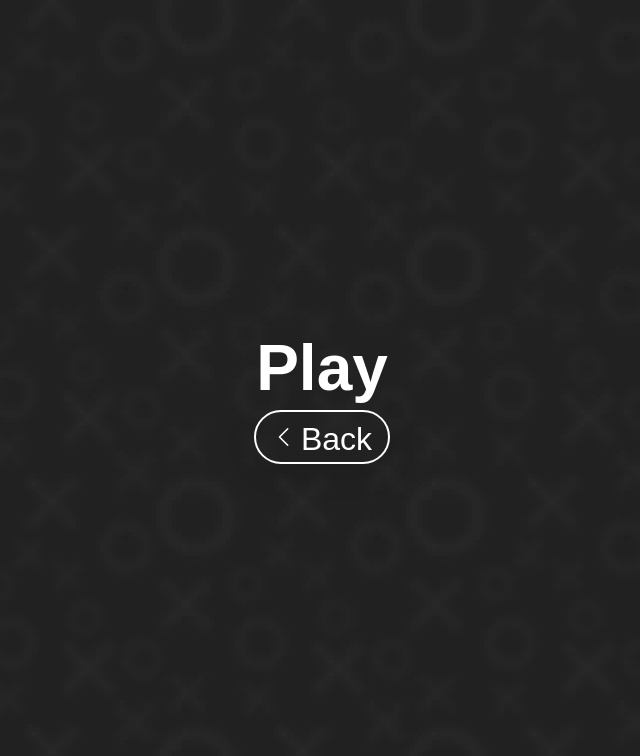
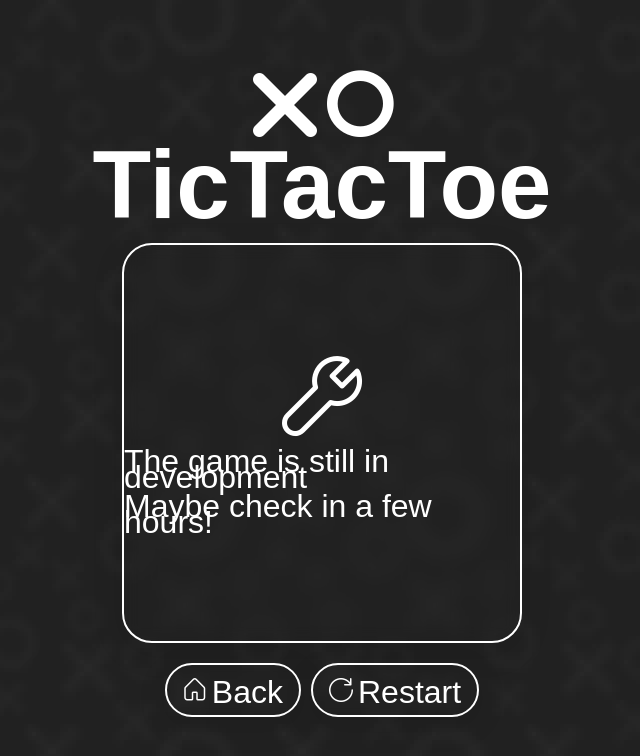
Before and after one commit to MateuszPerczak/tictactoe, a React (Create React App) app: page /play in a window 1280 px wide. Shown: the top 756 px of the page, without its empty margins (318-958 px from the left). Built offline with nearby package versions, Linux system fonts and the light colour scheme; a web font is replaced by a local one.

Commit message:
Added board Polished all animations Changed selection style

```diff
--- /dev/null
+++ b/src/Components/Board/Board.tsx
@@ -0,0 +1,40 @@
+import styled from "@emotion/styled";
+import { useSpring, animated } from "react-spring";
+import type { FC } from "react";
+import Icon from "../Icon/Icon";
+import Text from "../Text/Text";
+
+const StyledBoard = styled.div`
+  display: flex;
+  flex-direction: column;
+  align-items: center;
+  justify-content: center;
+  width: min(50vh, 90vw);
+  height: min(50vh, 90vw);
+  backdrop-filter: blur(8px);
+  box-shadow: 0 8px 32px 0 rgba(0, 0, 0, 0.1);
+  border-radius: 30px;
+  border: 2px solid #fff;
+  gap: 10px;
+`;
+
+const Board: FC = (): JSX.Element => {
+  const wrench = useSpring({
+    from: { transform: "rotate(0deg)" },
+    to: { transform: "rotate(5deg)" },
+    config: { tension: 100, mass: 4, friction: 0 },
+    delay: 600,
+  });
+
+  return (
+    <StyledBoard>
+      <animated.div style={wrench}>
+        <Icon fontSize={5}>&#xE15E;</Icon>
+      </animated.div>
+      <Text>The game is still in development</Text>
+      <Text>Maybe check in a few hours!</Text>
+    </StyledBoard>
+  );
+};
+
+export default Board;
--- a/src/Components/Button/Button.tsx
+++ b/src/Components/Button/Button.tsx
@@ -1,5 +1,5 @@
 import styled from "@emotion/styled";
-import type { RefAttributes, PropsWithChildren } from "react";
+import type { RefAttributes, PropsWithChildren, FC } from "react";
 import { Link, LinkProps } from "react-router-dom";
 
 type ButtonProps = PropsWithChildren<
@@ -24,14 +24,16 @@
   &:hover {
     background-color: #fff;
     color: #212121;
-    box-shadow: 0 8px 32px 0 rgba(0, 0, 0, 0.3);
   }
   &:active {
     transform: scale(0.95);
   }
 `;
 
-const Button = ({ children, ...rest }: ButtonProps): JSX.Element => {
+const Button: FC<ButtonProps> = ({
+  children,
+  ...rest
+}: ButtonProps): JSX.Element => {
   return <StyledButton {...rest}>{children}</StyledButton>;
 };
 
--- a/src/Components/Text/Text.tsx
+++ b/src/Components/Text/Text.tsx
@@ -11,6 +11,7 @@
   font-size: ${({ fontSize }) => {
     return fontSize ? fontSize : "2";
   }}rem;
+  text-overflow: ellipsis;
 `;
 
 export default memo(Text);
--- a/src/Global/Global.tsx
+++ b/src/Global/Global.tsx
@@ -24,6 +24,10 @@
           height: 100vh;
           background-image: url(./images/background.webp);
         }
+        ::selection {
+          background: #fff;
+          color: #212121;
+        }
         @font-face {
           font-family: "Segoe Fluent Icons";
           src: url("./fonts/Segoe Fluent Icons.ttf") format("truetype");
--- a/src/Pages/About.tsx
+++ b/src/Pages/About.tsx
@@ -12,14 +12,14 @@
     from: { opacity: 0, transform: "scale(0.9)" },
     to: { opacity: 1, transform: "scale(1)" },
     config: { tension: 200 },
-    delay: 500,
+    delay: 200,
   });
 
   const content = useSpring({
     from: { opacity: 0, transform: "scale(0.9)", height: "0%" },
     to: { opacity: 1, transform: "scale(1)", height: "50%" },
     config: { tension: 400 },
-    delay: 1000,
+    delay: 600,
   });
 
   return (
@@ -46,7 +46,9 @@
         }}
       >
         <Header fontSize={2}>Used libraries:</Header>
-        <Text fontSize={1.5}>React, Emotion, react-spring</Text>
+        <Text fontSize={1.5}>
+          React, Emotion, react-spring, react-router-dom
+        </Text>
         <Header fontSize={2}>Used icons:</Header>
         <Text fontSize={1.5}>Microsoft Fluent UI Icons</Text>
         <Header fontSize={2}>Useful links:</Header>
@@ -63,7 +65,7 @@
           <Text>Website</Text>
         </Link>
         <Button to="/">
-          <Icon>&#xE00E;</Icon>
+          <Icon>&#xE10F;</Icon>
           <Text>Back</Text>
         </Button>
       </animated.div>
--- a/src/Pages/Main.tsx
+++ b/src/Pages/Main.tsx
@@ -11,14 +11,14 @@
     from: { opacity: 0, transform: "scale(0.94)" },
     to: { opacity: 1, transform: "scale(1)" },
     config: { tension: 400 },
-    delay: 500,
+    delay: 200,
   });
 
   const content = useSpring({
     from: { opacity: 0, transform: "scale(0.9)", height: "0%" },
     to: { opacity: 1, transform: "scale(1)", height: "15%" },
     config: { tension: 200 },
-    delay: 1000,
+    delay: 600,
   });
 
   return (
@@ -43,6 +43,9 @@
           <Text>About</Text>
         </Button>
       </animated.div>
+      <animated.div style={header}>
+        <Text>By: Mateusz Perczak</Text>
+      </animated.div>
     </Page>
   );
 };
--- a/src/Pages/Play.tsx
+++ b/src/Pages/Play.tsx
@@ -1,17 +1,26 @@
 import type { FC } from "react";
 import { useSpring, animated } from "react-spring";
 import Page from "../Components/Page/Page";
-import Header from "../Components/Header/Header";
 import Button from "../Components/Button/Button";
 import Text from "../Components/Text/Text";
 import Icon from "../Components/Icon/Icon";
+import Logo from "../Components/Logo/Logo";
+import Board from "../Components/Board/Board";
+import styled from "@emotion/styled";
+
+const StyledPanel = styled.div`
+  display: flex;
+  flex-direction: row;
+  gap: 10px;
+  padding: 10px;
+`;
 
 const Play: FC = (): JSX.Element => {
   const header = useSpring({
-    from: { opacity: 0, transform: "scale(0.9)" },
+    from: { opacity: 0, transform: "scale(2)" },
     to: { opacity: 1, transform: "scale(1)" },
-    config: { tension: 200 },
-    delay: 500,
+    config: { tension: 400 },
+    delay: 200,
   });
 
   return (
@@ -25,11 +34,18 @@
           ...header,
         }}
       >
-        <Header fontSize={4}>Play</Header>
-        <Button to="/">
-          <Icon>&#xE00E;</Icon>
-          <Text>Back</Text>
-        </Button>
+        <Logo />
+        <Board />
+        <StyledPanel>
+          <Button to="/">
+            <Icon>&#xE10F;</Icon>
+            <Text>Back</Text>
+          </Button>
+          <Button to="">
+            <Icon>&#xE72C;</Icon>
+            <Text>Restart</Text>
+          </Button>
+        </StyledPanel>
       </animated.div>
     </Page>
   );
```
